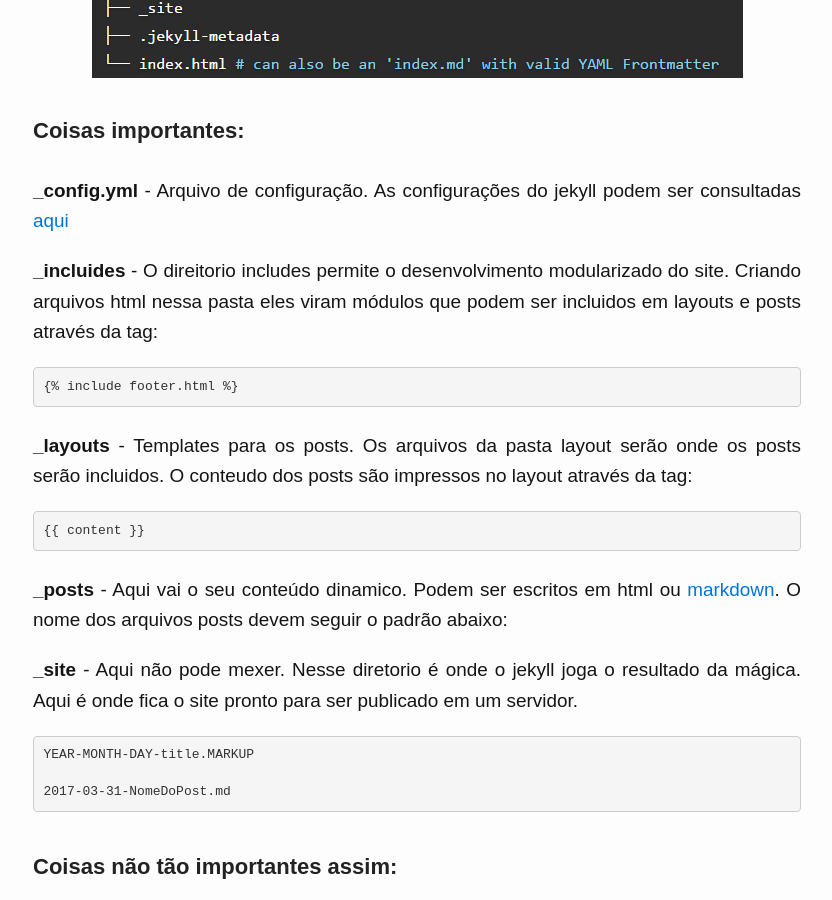
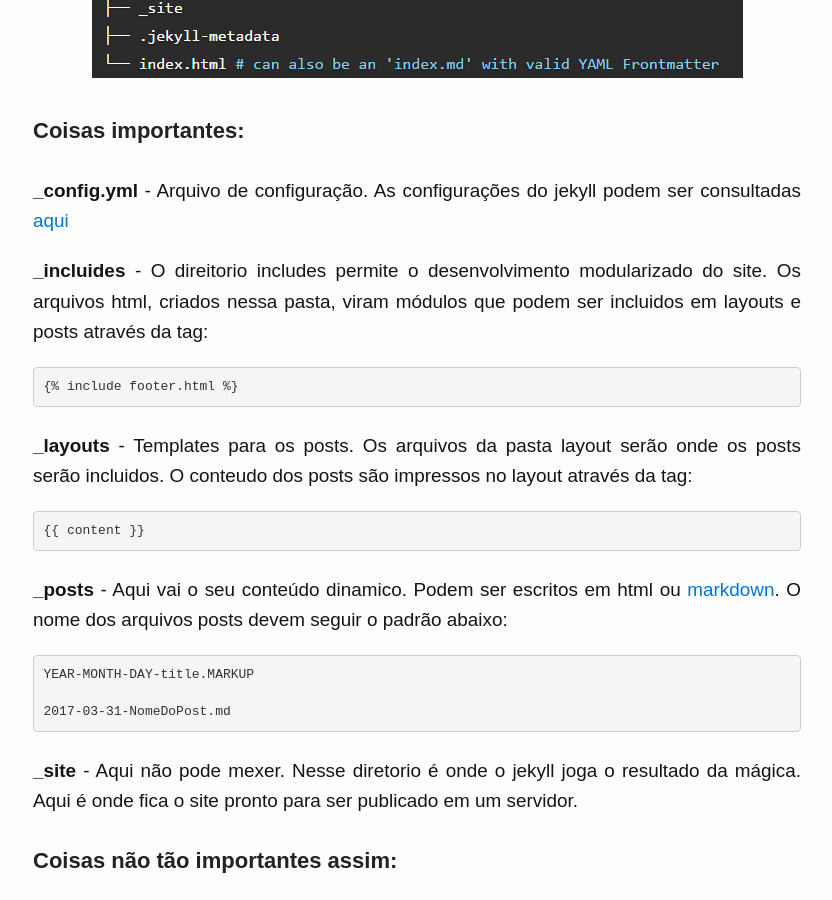
Before and after one commit to ecomachio/portfolio, a Jekyll site: the page built from _posts/2017-03-22-jekyllbasicopt2.md, in a window 1280 px wide and 900 px high, scrolled down 2184 px. Shown: the whole window, without its empty margins (223-1055 px from the left). Built offline with Jekyll 4.4.1, drawn with Linux system fonts in a browser that asks for light colours; some web fonts are replaced; comment, search, counter and statistics services are not loaded.

Commit message:
jekyll pt 2 50%

````diff
--- a/_posts/2017-03-22-jekyllbasicopt2.md
+++ b/_posts/2017-03-22-jekyllbasicopt2.md
@@ -51,7 +51,7 @@ O comando **jekyll new** gera a seguinte estrutura de pastas:
 
 **_config.yml** - Arquivo de configuração. As configurações do jekyll podem ser consultadas [aqui](https://jekyllrb.com/docs/configuration/)
 
-**_incluides** - O direitorio includes permite o desenvolvimento modularizado do site. Criando arquivos html nessa pasta eles viram módulos que podem ser incluidos em layouts e posts através da tag:
+**_incluides** - O direitorio includes permite o desenvolvimento modularizado do site. Os arquivos html, criados nessa pasta, viram módulos que podem ser incluidos em layouts e posts através da tag:
 
 ```command
 {{ "{% include footer.html " }}%}
@@ -65,13 +65,14 @@ O comando **jekyll new** gera a seguinte estrutura de pastas:
 
 **_posts** - Aqui vai o seu conteúdo dinamico. Podem ser escritos em html ou [markdown](http://blog.da2k.com.br/2015/02/08/aprenda-markdown/). O nome dos arquivos posts devem seguir o padrão abaixo:
 
-**_site** - Aqui não pode mexer. Nesse diretorio é onde o jekyll joga o resultado da mágica. Aqui é onde fica o site pronto para ser publicado em um servidor.
-
 ```command
 YEAR-MONTH-DAY-title.MARKUP
 
 2017-03-31-NomeDoPost.md
 ```
+
+
+**_site** - Aqui não pode mexer. Nesse diretorio é onde o jekyll joga o resultado da mágica. Aqui é onde fica o site pronto para ser publicado em um servidor.
 
 #### Coisas não tão importantes assim:
 
````
